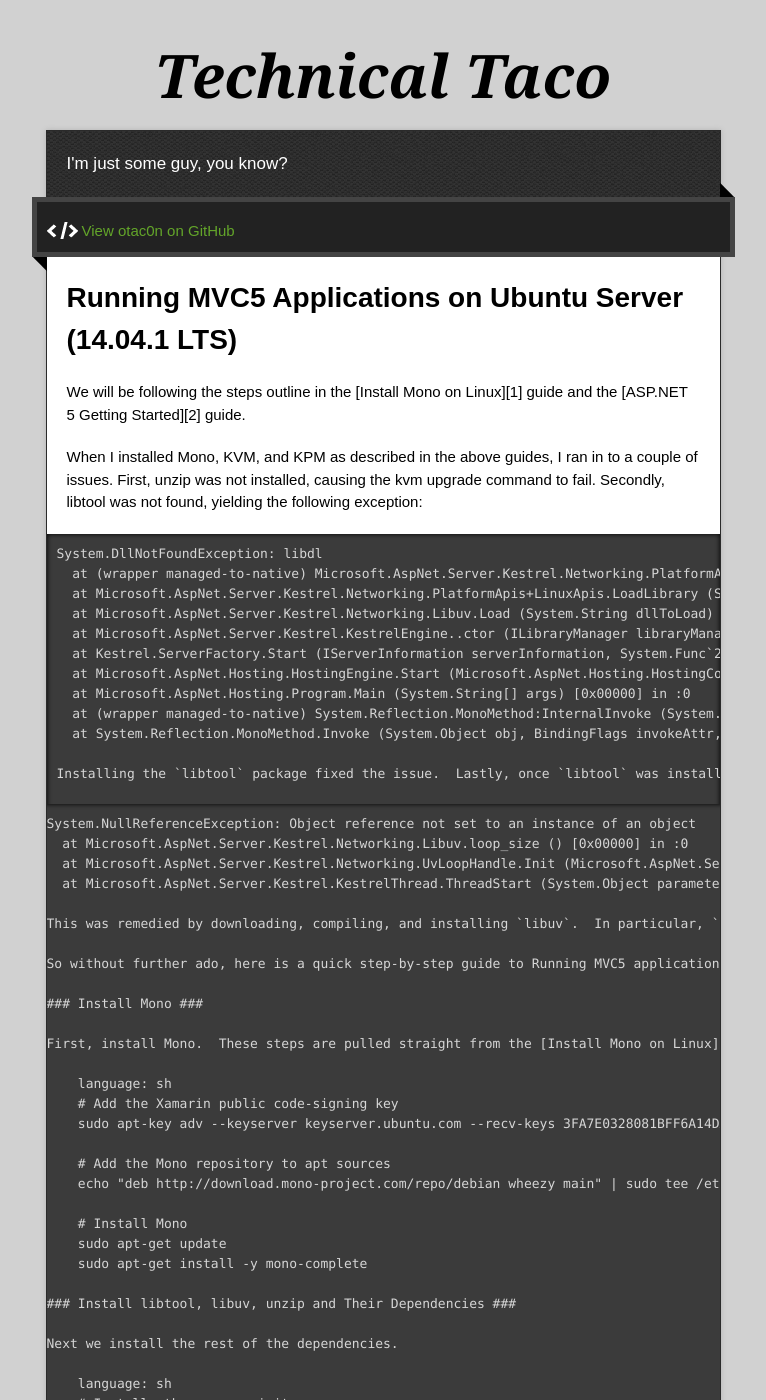
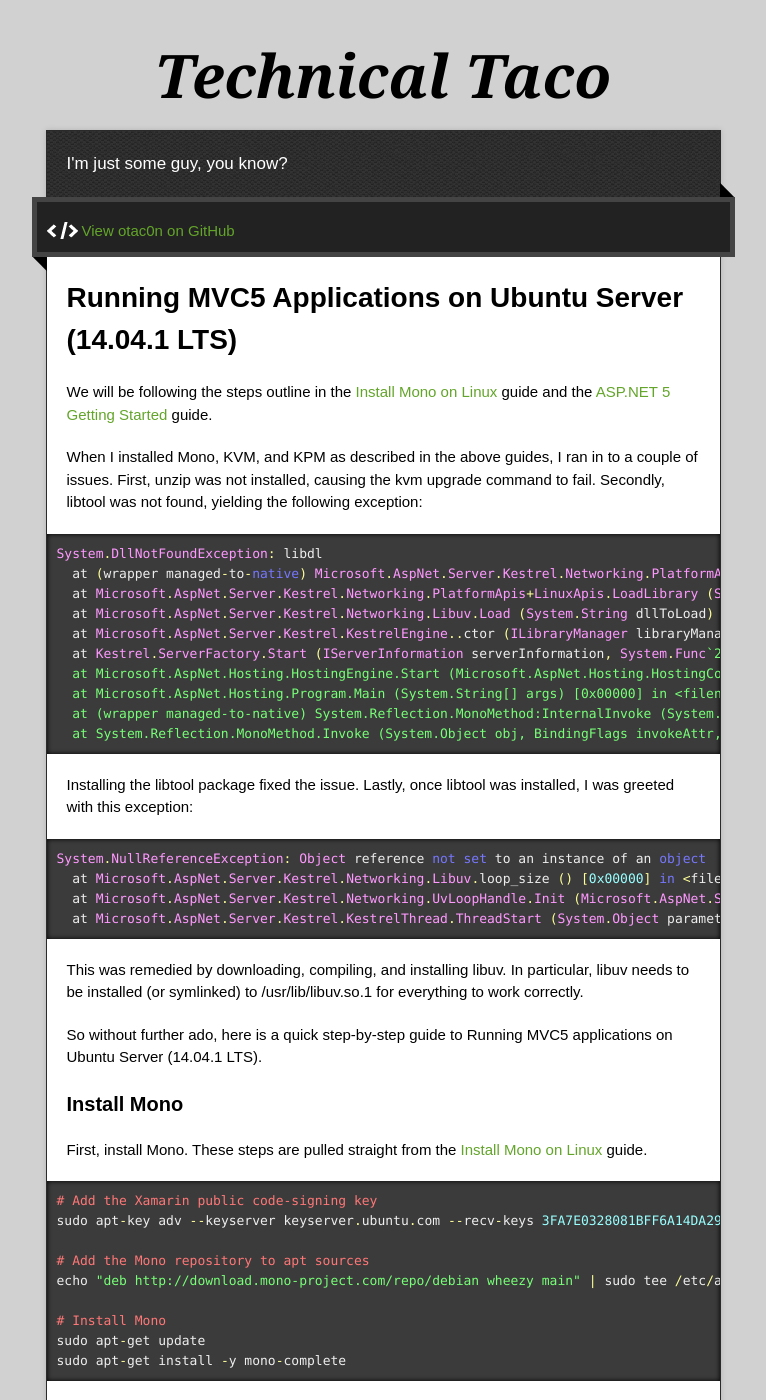
Before and after one commit to otac0n/otac0n.github.com, a Jekyll site: the page built from _posts/2015-02-08-running-mvc5-applications-on-ubuntu-server.md, in a window 1280 px wide and 1400 px high. Shown: the whole window, without its empty margins (257-1023 px from the left). Built offline with Jekyll 4.4.1, drawn with Linux system fonts in a browser that asks for light colours; nearby versions of some CDN libraries; Markdown is read by kramdown in place of the engine named in the settings; comment, search, counter and statistics services are not loaded; some of the changed text lies outside the part shown.

Commit message:
Avoid <pre> tags to workaround parsing issue.

```diff
--- a/_posts/2015-02-08-running-mvc5-applications-on-ubuntu-server.md
+++ b/_posts/2015-02-08-running-mvc5-applications-on-ubuntu-server.md
@@ -8,23 +8,23 @@ We will be following the steps outline in the [Install Mono on Linux][1] guide a
 
 When I installed Mono, KVM, and KPM as described in the above guides, I ran in to a couple of issues.  First, `unzip` was not installed, causing the `kvm upgrade` command to fail.  Secondly, `libtool` was not found, yielding the following exception:
 
-<pre>System.DllNotFoundException: libdl
-  at (wrapper managed-to-native) Microsoft.AspNet.Server.Kestrel.Networking.PlatformApis/LinuxApis:dlopen (string,int)
-  at Microsoft.AspNet.Server.Kestrel.Networking.PlatformApis+LinuxApis.LoadLibrary (System.String dllToLoad) [0x00000] in <filename unknown>:0
-  at Microsoft.AspNet.Server.Kestrel.Networking.Libuv.Load (System.String dllToLoad) [0x00000] in <filename unknown>:0
-  at Microsoft.AspNet.Server.Kestrel.KestrelEngine..ctor (ILibraryManager libraryManager) [0x00000] in <filename unknown>:0
-  at Kestrel.ServerFactory.Start (IServerInformation serverInformation, System.Func`2 application) [0x00000] in <filename unknown>:0
-  at Microsoft.AspNet.Hosting.HostingEngine.Start (Microsoft.AspNet.Hosting.HostingContext context) [0x00000] in <filename unknown>:0
-  at Microsoft.AspNet.Hosting.Program.Main (System.String[] args) [0x00000] in <filename unknown>:0
-  at (wrapper managed-to-native) System.Reflection.MonoMethod:InternalInvoke (System.Reflection.MonoMethod,object,object[],System.Exception&)
-  at System.Reflection.MonoMethod.Invoke (System.Object obj, BindingFlags invokeAttr, System.Reflection.Binder binder, System.Object[] parameters, System.Globalization.CultureInfo culture) [0x00000] in <filename unknown>:0</pre>
+    System.DllNotFoundException: libdl
+      at (wrapper managed-to-native) Microsoft.AspNet.Server.Kestrel.Networking.PlatformApis/LinuxApis:dlopen (string,int)
+      at Microsoft.AspNet.Server.Kestrel.Networking.PlatformApis+LinuxApis.LoadLibrary (System.String dllToLoad) [0x00000] in <filename unknown>:0
+      at Microsoft.AspNet.Server.Kestrel.Networking.Libuv.Load (System.String dllToLoad) [0x00000] in <filename unknown>:0
+      at Microsoft.AspNet.Server.Kestrel.KestrelEngine..ctor (ILibraryManager libraryManager) [0x00000] in <filename unknown>:0
+      at Kestrel.ServerFactory.Start (IServerInformation serverInformation, System.Func`2 application) [0x00000] in <filename unknown>:0
+      at Microsoft.AspNet.Hosting.HostingEngine.Start (Microsoft.AspNet.Hosting.HostingContext context) [0x00000] in <filename unknown>:0
+      at Microsoft.AspNet.Hosting.Program.Main (System.String[] args) [0x00000] in <filename unknown>:0
+      at (wrapper managed-to-native) System.Reflection.MonoMethod:InternalInvoke (System.Reflection.MonoMethod,object,object[],System.Exception&)
+      at System.Reflection.MonoMethod.Invoke (System.Object obj, BindingFlags invokeAttr, System.Reflection.Binder binder, System.Object[] parameters, System.Globalization.CultureInfo culture) [0x00000] in <filename unknown>:0
 
 Installing the `libtool` package fixed the issue.  Lastly, once `libtool` was installed, I was greeted with this exception:
 
-<pre>System.NullReferenceException: Object reference not set to an instance of an object
-  at Microsoft.AspNet.Server.Kestrel.Networking.Libuv.loop_size () [0x00000] in <filename unknown>:0
-  at Microsoft.AspNet.Server.Kestrel.Networking.UvLoopHandle.Init (Microsoft.AspNet.Server.Kestrel.Networking.Libuv uv) [0x00000] in <filename unknown>:0
-  at Microsoft.AspNet.Server.Kestrel.KestrelThread.ThreadStart (System.Object parameter) [0x00000] in <filename unknown>:0</pre>
+    System.NullReferenceException: Object reference not set to an instance of an object
+      at Microsoft.AspNet.Server.Kestrel.Networking.Libuv.loop_size () [0x00000] in <filename unknown>:0
+      at Microsoft.AspNet.Server.Kestrel.Networking.UvLoopHandle.Init (Microsoft.AspNet.Server.Kestrel.Networking.Libuv uv) [0x00000] in <filename unknown>:0
+      at Microsoft.AspNet.Server.Kestrel.KestrelThread.ThreadStart (System.Object parameter) [0x00000] in <filename unknown>:0
 
 This was remedied by downloading, compiling, and installing `libuv`.  In particular, `libuv` needs to be installed (or symlinked) to `/usr/lib/libuv.so.1` for everything to work correctly.
 
```
